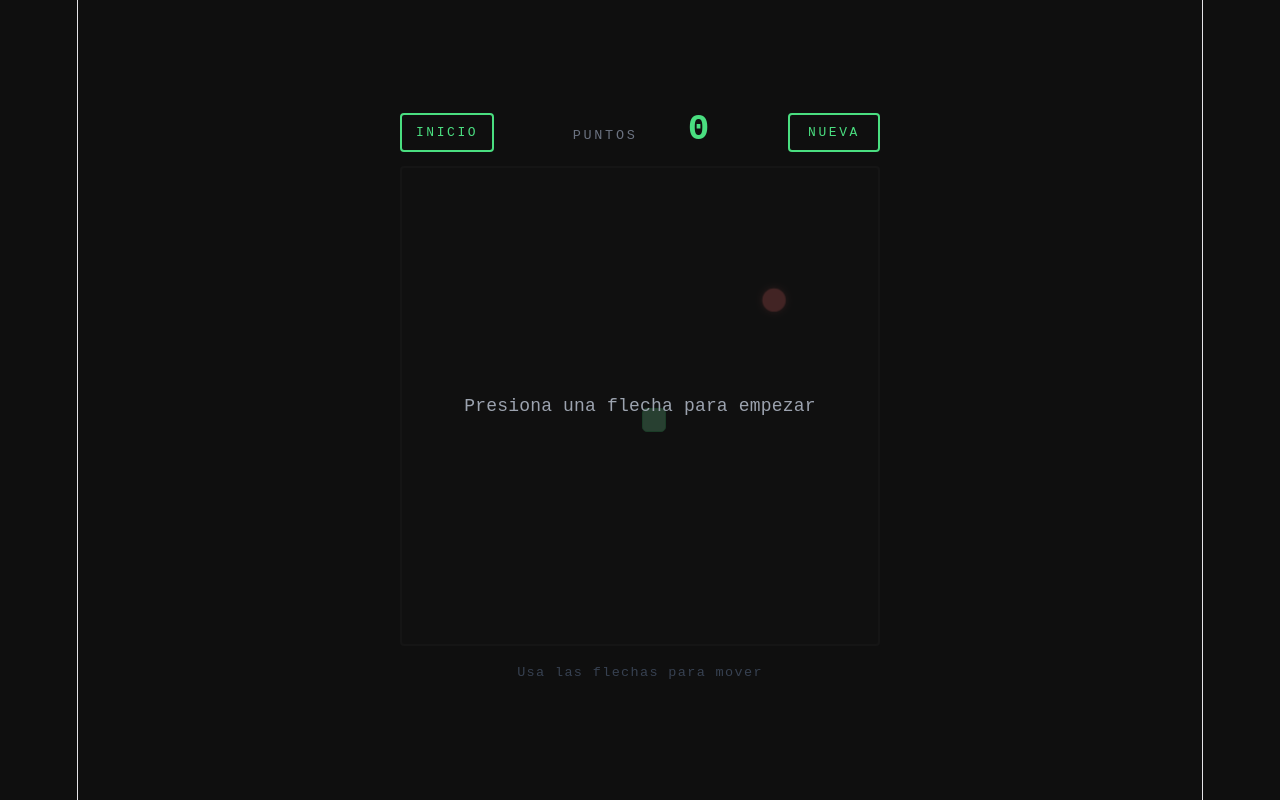
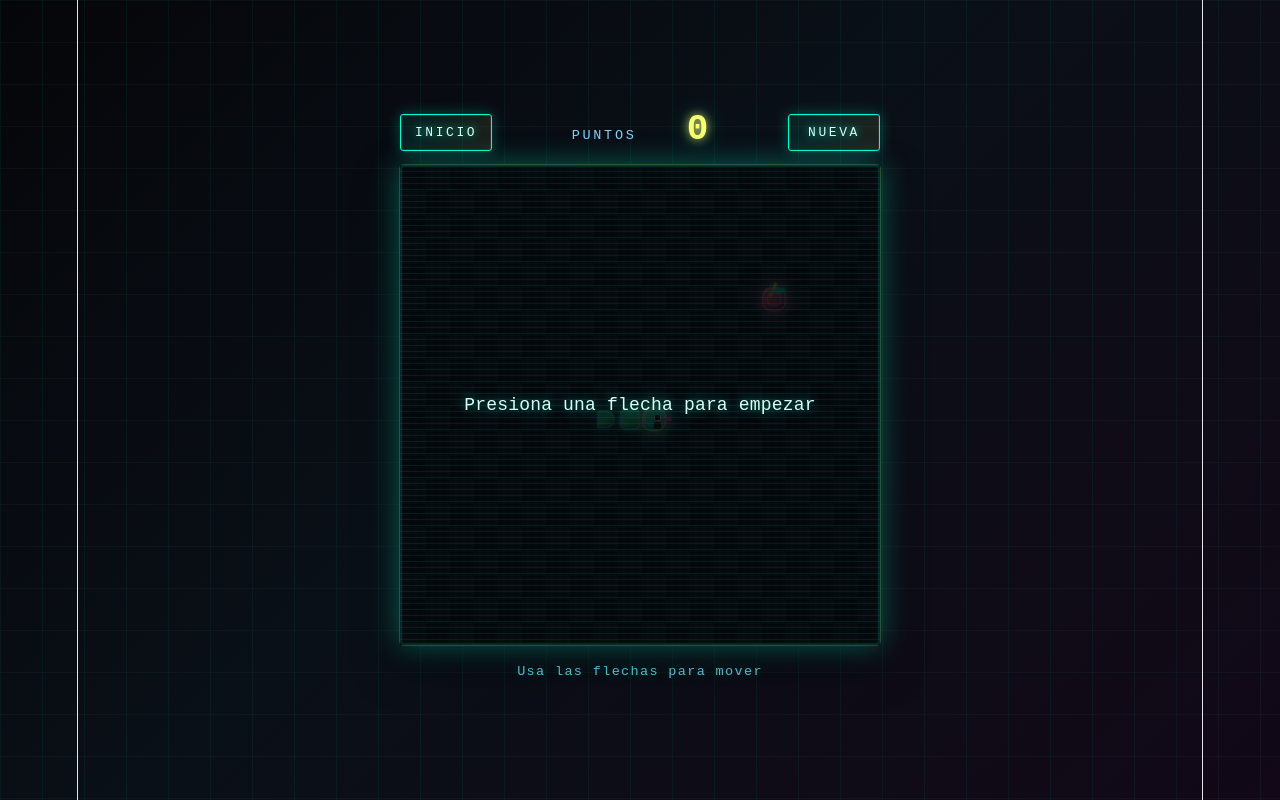
Before and after one commit to MagicBag-tab/lab_6_snake, a React (Vite) app: page / in a window 1280 px wide. Both pictures are taken after a click on the button "JUGAR". Built offline with nearby package versions, Linux system fonts and the light colour scheme.

Commit message:
agregando estilo más futurista

```diff
--- a/src/App.css
+++ b/src/App.css
@@ -5,8 +5,12 @@
 }
 
 body {
-  background: #0f0f0f;
-  color: #e8e8e8;
+  background:
+    linear-gradient(90deg, rgba(0, 255, 213, 0.05) 1px, transparent 1px),
+    linear-gradient(rgba(112, 255, 158, 0.035) 1px, transparent 1px),
+    linear-gradient(135deg, #05060a 0%, #0a1017 45%, #120817 100%);
+  background-size: 42px 42px, 42px 42px, auto;
+  color: #e8fff9;
   font-family: "Courier New", monospace;
   display: flex;
   justify-content: center;
@@ -35,16 +39,21 @@ body {
 }
 
 .title {
-  font-size: 2.5rem;
-  letter-spacing: 0.3em;
-  color: #4ade80;
-  text-shadow: 0 0 20px #4ade8088;
+  font-size: clamp(2rem, 8vw, 3.2rem);
+  letter-spacing: 0.24em;
+  color: #d7fff7;
+  text-transform: uppercase;
+  text-shadow:
+    0 0 8px rgba(0, 255, 213, 0.95),
+    0 0 24px rgba(74, 222, 128, 0.65),
+    0 0 44px rgba(244, 114, 182, 0.28);
 }
 
 .intro {
   max-width: 340px;
-  color: #9ca3af;
+  color: #9fffea;
   line-height: 1.5;
+  text-shadow: 0 0 14px rgba(0, 255, 213, 0.28);
 }
 
 .game-header {
@@ -63,15 +72,18 @@ body {
 }
 .score-label {
   font-size: 0.75rem;
-  color: #6b7280;
+  color: #7dd3fc;
   letter-spacing: 0.2em;
 }
 .score-value {
   font-size: 2rem;
-  color: #4ade80;
+  color: #f8ff72;
   font-weight: bold;
   min-width: 60px;
   text-align: right;
+  text-shadow:
+    0 0 10px rgba(248, 255, 114, 0.85),
+    0 0 24px rgba(0, 255, 213, 0.35);
 }
 
 /* Board */
@@ -82,35 +94,194 @@ body {
 
 .board {
   position: relative;
-  background: #1a1a1a;
-  border: 2px solid #2d2d2d;
+  background:
+    linear-gradient(rgba(0, 255, 213, 0.1) 1px, transparent 1px),
+    linear-gradient(90deg, rgba(0, 255, 213, 0.1) 1px, transparent 1px),
+    conic-gradient(
+      from 90deg,
+      #050608 25%,
+      #15181d 0 50%,
+      #050608 0 75%,
+      #15181d 0
+    );
+  background-size:
+    var(--cell-size) var(--cell-size),
+    var(--cell-size) var(--cell-size),
+    calc(var(--cell-size) * 2) calc(var(--cell-size) * 2);
+  border: 2px solid #00ffd5;
   border-radius: 4px;
   overflow: hidden;
   max-width: 100%;
   aspect-ratio: 1;
+  box-shadow:
+    inset 0 0 0 1px rgba(255, 255, 255, 0.08),
+    inset 0 0 30px rgba(0, 255, 213, 0.1),
+    0 0 0 1px rgba(248, 255, 114, 0.16),
+    0 0 30px rgba(0, 255, 213, 0.36),
+    0 18px 44px rgba(0, 0, 0, 0.58);
+}
+.board::before {
+  content: "";
+  position: absolute;
+  inset: 0;
+  z-index: 0;
+  pointer-events: none;
+  background:
+    linear-gradient(transparent 50%, rgba(0, 255, 213, 0.055) 50%),
+    linear-gradient(90deg, transparent 50%, rgba(248, 255, 114, 0.035) 50%);
+  background-size: calc(var(--cell-size) * 4) 6px, 8px calc(var(--cell-size) * 4);
+  mix-blend-mode: screen;
 }
 
 /* Snake */
 .snake-segment {
   position: absolute;
-  background: #4ade80;
-  border-radius: 3px;
-  border: 1px solid #16a34a;
+  z-index: 1;
+  background:
+    linear-gradient(90deg, rgba(255, 255, 255, 0.36), transparent 18% 82%, rgba(255, 255, 255, 0.2)),
+    linear-gradient(135deg, #00ffd5, #39ff88 48%, #0b8f5f);
+  border: 1px solid #91ffe3;
+  border-radius: 7px;
+  box-shadow:
+    inset 0 -3px 0 rgba(0, 0, 0, 0.28),
+    inset 0 2px 0 rgba(255, 255, 255, 0.34),
+    0 0 8px rgba(0, 255, 213, 0.85),
+    0 0 16px rgba(57, 255, 136, 0.38);
+  transform: scale(0.86);
   transition: left 0.05s, top 0.05s;
 }
 .snake-head {
-  background: #86efac;
-  border-color: #4ade80;
-  border-radius: 5px;
+  z-index: 2;
+  background:
+    linear-gradient(90deg, rgba(255, 255, 255, 0.52), transparent 20% 80%, rgba(255, 255, 255, 0.26)),
+    linear-gradient(135deg, #f8ff72, #00ffd5 42%, #18d36f);
+  border-color: #f8ff72;
+  border-radius: 9px;
+  box-shadow:
+    inset 0 -3px 0 rgba(0, 0, 0, 0.25),
+    inset 0 2px 0 rgba(255, 255, 255, 0.46),
+    0 0 12px rgba(248, 255, 114, 0.95),
+    0 0 26px rgba(0, 255, 213, 0.7);
+  transform: scale(1);
+}
+.snake-head::before {
+  content: "";
+  position: absolute;
+  width: 5px;
+  height: 5px;
+  background: #071015;
+  border: 1px solid #f8ff72;
+  border-radius: 2px;
+  box-shadow: 0 0 8px #f8ff72;
+}
+.snake-head::after {
+  content: "";
+  position: absolute;
+  background: #f472b6;
+  border-radius: 999px;
+  box-shadow: 0 0 10px rgba(244, 114, 182, 0.95);
+}
+.snake-head-right::before {
+  top: 6px;
+  right: 4px;
+  box-shadow: 0 8px 0 #06130a;
+}
+.snake-head-right::after {
+  top: 10px;
+  right: -7px;
+  width: 9px;
+  height: 3px;
+}
+.snake-head-left::before {
+  top: 6px;
+  left: 4px;
+  box-shadow: 0 8px 0 #06130a;
+}
+.snake-head-left::after {
+  top: 10px;
+  left: -7px;
+  width: 9px;
+  height: 3px;
+}
+.snake-head-up::before {
+  top: 4px;
+  left: 6px;
+  box-shadow: 8px 0 0 #06130a;
+}
+.snake-head-up::after {
+  top: -7px;
+  left: 10px;
+  width: 3px;
+  height: 9px;
+}
+.snake-head-down::before {
+  bottom: 4px;
+  left: 6px;
+  box-shadow: 8px 0 0 #06130a;
+}
+.snake-head-down::after {
+  bottom: -7px;
+  left: 10px;
+  width: 3px;
+  height: 9px;
+}
+.snake-tail {
+  border-radius: 4px 999px 999px 4px;
+  opacity: 0.95;
+  transform: scale(0.72);
 }
 
 /* Food */
 .food {
   position: absolute;
-  background: #f87171;
-  border-radius: 50%;
-  box-shadow: 0 0 8px #f8717188;
+  z-index: 1;
+  background:
+    radial-gradient(circle at 35% 30%, rgba(255, 255, 255, 0.86), transparent 15%),
+    linear-gradient(135deg, #ff6b9a, #ef4444 48%, #86198f);
+  border: 1px solid #ffc2d8;
+  border-radius: 8px;
+  box-shadow:
+    inset 0 -3px 0 rgba(0, 0, 0, 0.24),
+    inset 0 2px 0 rgba(255, 255, 255, 0.34),
+    0 0 12px rgba(244, 114, 182, 0.95),
+    0 0 24px rgba(239, 68, 68, 0.55);
   animation: pulse 0.8s ease-in-out infinite alternate;
+}
+.apple-stem,
+.apple-leaf,
+.apple-shine {
+  position: absolute;
+  display: block;
+  pointer-events: none;
+}
+.apple-stem {
+  width: 3px;
+  height: 9px;
+  top: -6px;
+  left: 10px;
+  background: #f8ff72;
+  border-radius: 999px;
+  transform: rotate(18deg);
+  box-shadow: 0 0 8px rgba(248, 255, 114, 0.9);
+}
+.apple-leaf {
+  width: 10px;
+  height: 5px;
+  top: 0;
+  left: 13px;
+  background: #00ffd5;
+  border-radius: 1px 999px 999px 1px;
+  transform: rotate(-18deg);
+  box-shadow: 0 0 10px rgba(0, 255, 213, 0.95);
+}
+.apple-shine {
+  inset: 4px;
+  width: auto;
+  height: auto;
+  border: 1px solid rgba(255, 255, 255, 0.48);
+  border-radius: 5px;
+  background: transparent;
+  transform: none;
 }
 
 @keyframes pulse {
@@ -130,31 +301,46 @@ body {
   gap: 12px;
   padding: 24px;
   text-align: center;
-  color: #9ca3af;
-  background: rgba(15, 15, 15, 0.78);
+  color: #d7fff7;
+  background:
+    linear-gradient(rgba(0, 255, 213, 0.08) 1px, transparent 1px),
+    rgba(3, 8, 12, 0.86);
+  background-size: 100% 6px, auto;
+  text-shadow: 0 0 12px rgba(0, 255, 213, 0.6);
 }
 .game-over-text {
   font-size: 1.8rem;
-  color: #f87171;
+  color: #ff6b9a;
   letter-spacing: 0.3em;
-  text-shadow: 0 0 16px #f8717188;
+  text-shadow:
+    0 0 10px rgba(244, 114, 182, 0.95),
+    0 0 22px rgba(239, 68, 68, 0.65);
 }
 
 .btn {
   padding: 10px 28px;
-  background: transparent;
-  border: 2px solid #4ade80;
-  color: #4ade80;
+  background:
+    linear-gradient(90deg, rgba(0, 255, 213, 0.08), rgba(248, 255, 114, 0.08));
+  border: 1px solid #00ffd5;
+  color: #d7fff7;
   font-family: "Courier New", monospace;
   font-size: 0.9rem;
   letter-spacing: 0.2em;
   cursor: pointer;
-  border-radius: 4px;
-  transition: background 0.2s, color 0.2s;
+  border-radius: 3px;
+  box-shadow:
+    inset 0 0 0 1px rgba(255, 255, 255, 0.08),
+    0 0 14px rgba(0, 255, 213, 0.28);
+  text-shadow: 0 0 8px rgba(0, 255, 213, 0.8);
+  transition: background 0.2s, color 0.2s, box-shadow 0.2s, border-color 0.2s;
 }
 .btn:hover {
-  background: #4ade80;
-  color: #0f0f0f;
+  background: #00ffd5;
+  border-color: #f8ff72;
+  color: #031014;
+  box-shadow:
+    0 0 14px rgba(0, 255, 213, 0.85),
+    0 0 28px rgba(248, 255, 114, 0.36);
 }
 
 .primary-btn {
@@ -169,6 +355,7 @@ body {
 
 .hint {
   font-size: 0.75rem;
-  color: #374151;
+  color: #68e8ff;
   letter-spacing: 0.1em;
+  text-shadow: 0 0 12px rgba(0, 255, 213, 0.35);
 }
--- a/src/components/Board.jsx
+++ b/src/components/Board.jsx
@@ -5,13 +5,13 @@ import { BOARD_SIZE } from "../utils/gameHelpers";
 const CELL_SIZE = 24;
 const BOARD_PX = BOARD_SIZE * CELL_SIZE;
 
-export default function Board({ snake, food }) {
+export default function Board({ snake, food, direction }) {
   return (
     <div
       className="board"
-      style={{ width: BOARD_PX, height: BOARD_PX }}
+      style={{ width: BOARD_PX, height: BOARD_PX, "--cell-size": `${CELL_SIZE}px` }}
     >
-      <Snake segments={snake} cellSize={CELL_SIZE} />
+      <Snake segments={snake} cellSize={CELL_SIZE} direction={direction} />
       <Food position={food} cellSize={CELL_SIZE} />
     </div>
   );
--- a/src/components/Food.jsx
+++ b/src/components/Food.jsx
@@ -1,11 +1,17 @@
 export default function Food({ position, cellSize }) {
   const style = {
     position: "absolute",
-    left:   position.x * cellSize,
-    top:    position.y * cellSize,
-    width:  cellSize,
+    left: position.x * cellSize,
+    top: position.y * cellSize,
+    width: cellSize,
     height: cellSize,
   };
 
-  return <div className="food" style={style} />;
+  return (
+    <div className="food" style={style}>
+      <span className="apple-stem" />
+      <span className="apple-leaf" />
+      <span className="apple-shine" />
+    </div>
+  );
 }
--- a/src/components/Snake.jsx
+++ b/src/components/Snake.jsx
@@ -1,18 +1,35 @@
-export default function Snake({ segments, cellSize }) {
+function getHeadDirectionClass(direction) {
+  if (direction.y < 0) return "snake-head-up";
+  if (direction.y > 0) return "snake-head-down";
+  if (direction.x < 0) return "snake-head-left";
+  return "snake-head-right";
+}
+
+export default function Snake({ segments, cellSize, direction }) {
   return (
     <>
       {segments.map((seg, i) => {
+        const isHead = i === 0;
+        const isTail = i === segments.length - 1;
         const style = {
           position: "absolute",
-          left:   seg.x * cellSize,
-          top:    seg.y * cellSize,
-          width:  cellSize,
+          left: seg.x * cellSize,
+          top: seg.y * cellSize,
+          width: cellSize,
           height: cellSize,
         };
+        const className = [
+          "snake-segment",
+          isHead ? `snake-head ${getHeadDirectionClass(direction)}` : "",
+          isTail && !isHead ? "snake-tail" : "",
+        ]
+          .filter(Boolean)
+          .join(" ");
+
         return (
           <div
             key={i}
-            className={`snake-segment ${i === 0 ? "snake-head" : ""}`}
+            className={className}
             style={style}
           />
         );
--- a/src/hooks/useGameLoop.js
+++ b/src/hooks/useGameLoop.js
@@ -28,6 +28,46 @@ function getInitialGameState() {
   };
 }
 
+function isOppositeDirection(currentDirection, nextDirection) {
+  return (
+    nextDirection.x === -currentDirection.x &&
+    nextDirection.y === -currentDirection.y
+  );
+}
+
+function moveSnake(current) {
+  const head = {
+    x: current.snake[0].x + current.direction.x,
+    y: current.snake[0].y + current.direction.y,
+  };
+  const ateFood = head.x === current.food.x && head.y === current.food.y;
+  const collisionSnake = ateFood ? current.snake : current.snake.slice(0, -1);
+
+  if (checkCollision(head, collisionSnake)) {
+    return {
+      ...current,
+      gameOver: true,
+    };
+  }
+
+  const nextSnake = ateFood
+    ? [head, ...current.snake]
+    : [head, ...current.snake.slice(0, -1)];
+  const nextScore = ateFood ? current.score + 10 : current.score;
+  const nextSpeed =
+    ateFood && nextScore % 50 === 0
+      ? Math.max(60, current.speed - 15)
+      : current.speed;
+
+  return {
+    ...current,
+    snake: nextSnake,
+    food: ateFood ? getRandomFood(nextSnake) : current.food,
+    score: nextScore,
+    speed: nextSpeed,
+  };
+}
+
 export function useGameLoop() {
   const [game, setGame] = useState(getInitialGameState);
 
@@ -38,13 +78,12 @@ export function useGameLoop() {
 
       e.preventDefault();
       setGame((current) => {
-        if (current.gameOver) return current;
-
-        const isOppositeDirection =
-          nextDirection.x === -current.direction.x &&
-          nextDirection.y === -current.direction.y;
-
-        if (isOppositeDirection) return current;
+        if (
+          current.gameOver ||
+          isOppositeDirection(current.direction, nextDirection)
+        ) {
+          return current;
+        }
 
         return {
           ...current,
@@ -65,35 +104,7 @@ export function useGameLoop() {
       setGame((current) => {
         if (!current.started || current.gameOver) return current;
 
-        const head = {
-          x: current.snake[0].x + current.direction.x,
-          y: current.snake[0].y + current.direction.y,
-        };
-
-        if (checkCollision(head, current.snake)) {
-          return {
-            ...current,
-            gameOver: true,
-          };
-        }
-
-        const ateFood = head.x === current.food.x && head.y === current.food.y;
-        const nextSnake = ateFood
-          ? [head, ...current.snake]
-          : [head, ...current.snake.slice(0, -1)];
-        const nextScore = ateFood ? current.score + 10 : current.score;
-        const nextSpeed =
-          ateFood && nextScore % 50 === 0
-            ? Math.max(60, current.speed - 15)
-            : current.speed;
-
-        return {
-          ...current,
-          snake: nextSnake,
-          food: ateFood ? getRandomFood(nextSnake) : current.food,
-          score: nextScore,
-          speed: nextSpeed,
-        };
+        return moveSnake(current);
       });
     }, game.speed);
 
@@ -107,6 +118,7 @@ export function useGameLoop() {
   return {
     snake: game.snake,
     food: game.food,
+    direction: game.direction,
     score: game.score,
     gameOver: game.gameOver,
     started: game.started,
--- a/src/pages/Game.jsx
+++ b/src/pages/Game.jsx
@@ -3,7 +3,8 @@ import Score from "../components/Score";
 import { useGameLoop } from "../hooks/useGameLoop";
 
 export default function Game({ onBack }) {
-  const { snake, food, score, gameOver, started, resetGame } = useGameLoop();
+  const { snake, food, direction, score, gameOver, started, resetGame } =
+    useGameLoop();
 
   return (
     <main className="app game-screen">
@@ -18,7 +19,7 @@ export default function Game({ onBack }) {
       </div>
 
       <div className="game-stage">
-        <Board snake={snake} food={food} />
+        <Board snake={snake} food={food} direction={direction} />
 
         {!started && !gameOver && (
           <div className="overlay">
--- a/src/utils/gameHelpers.js
+++ b/src/utils/gameHelpers.js
@@ -1,6 +1,10 @@
 export const BOARD_SIZE = 20;
-export const INITIAL_SNAKE = [{ x: 10, y: 10 }];
-export const INITIAL_DIRECTION = { x: 0, y: 0 };
+export const INITIAL_SNAKE = [
+  { x: 10, y: 10 },
+  { x: 9, y: 10 },
+  { x: 8, y: 10 },
+];
+export const INITIAL_DIRECTION = { x: 1, y: 0 };
 export const INITIAL_SPEED = 150;
 
 export function getRandomFood(snake) {
```
